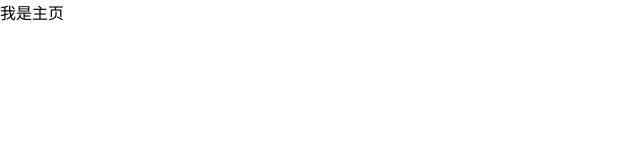
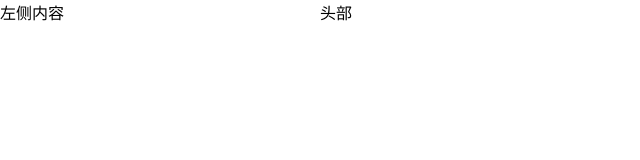
Before and after one commit to taohuiyu/heimatoutiao-pc, a Vue app: page /#/home in a window 1280 px wide. Shown: the top 160 px of the page, without its empty margins (0-640 px from the left). Built offline with nearby package versions, Linux system fonts and the light colour scheme.

Commit message:
黑马头条PC-主页模块-页面布局

```diff
--- a/src/views/home/index.vue
+++ b/src/views/home/index.vue
@@ -1,7 +1,20 @@
 <template>
-  <div>我是主页</div>
+<!-- 定义一个大容器 -->
+  <el-container>
+    <!-- 先放置一个左侧 -->
+    <el-aside>左侧内容</el-aside>
+    <!-- 右侧大容器 -->
+    <el-container>
+      <!-- 头部 -->
+      <el-header>头部</el-header>
+      <!-- 中部区域 -->
+      <el-main>
+        <!-- 二级路由容器 -->
+         <router-view></router-view>
+      </el-main>
+    </el-container>
+  </el-container>
 </template>
-
 <script>
 export default {
 }
```
